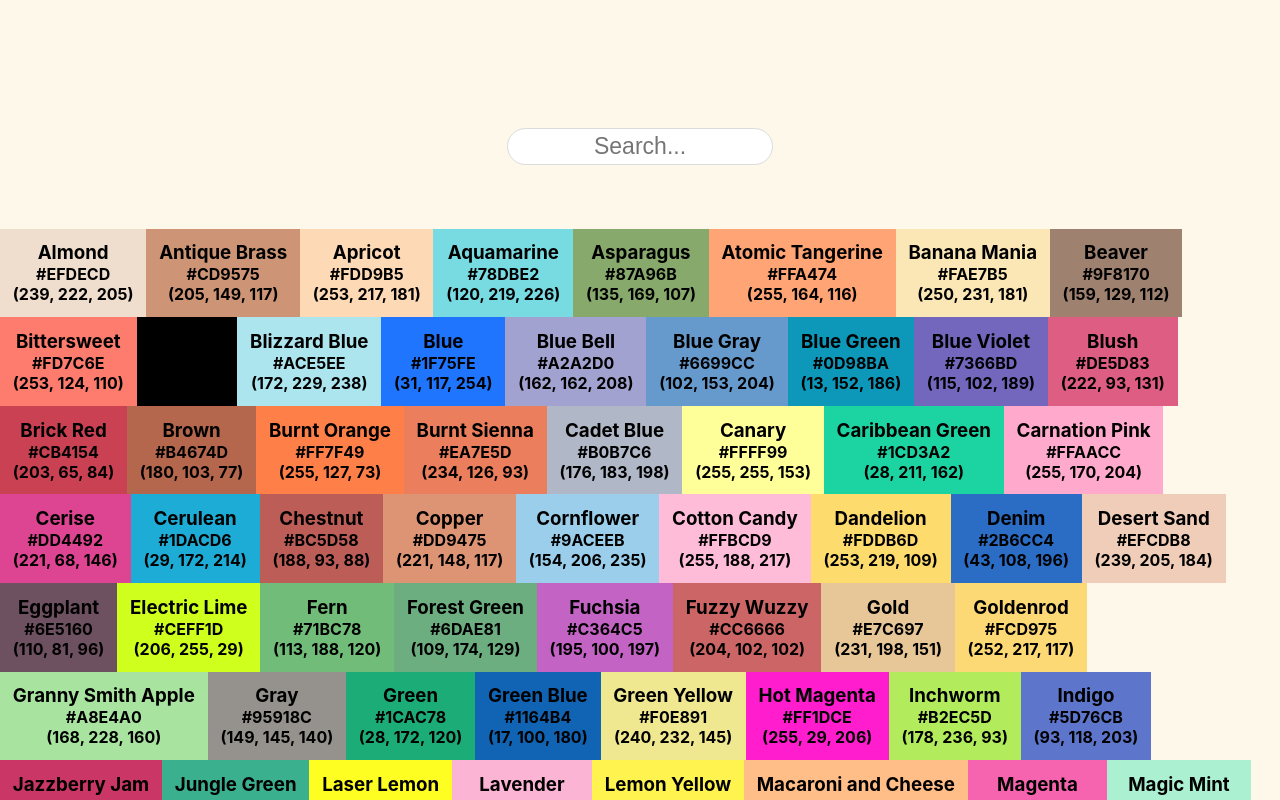
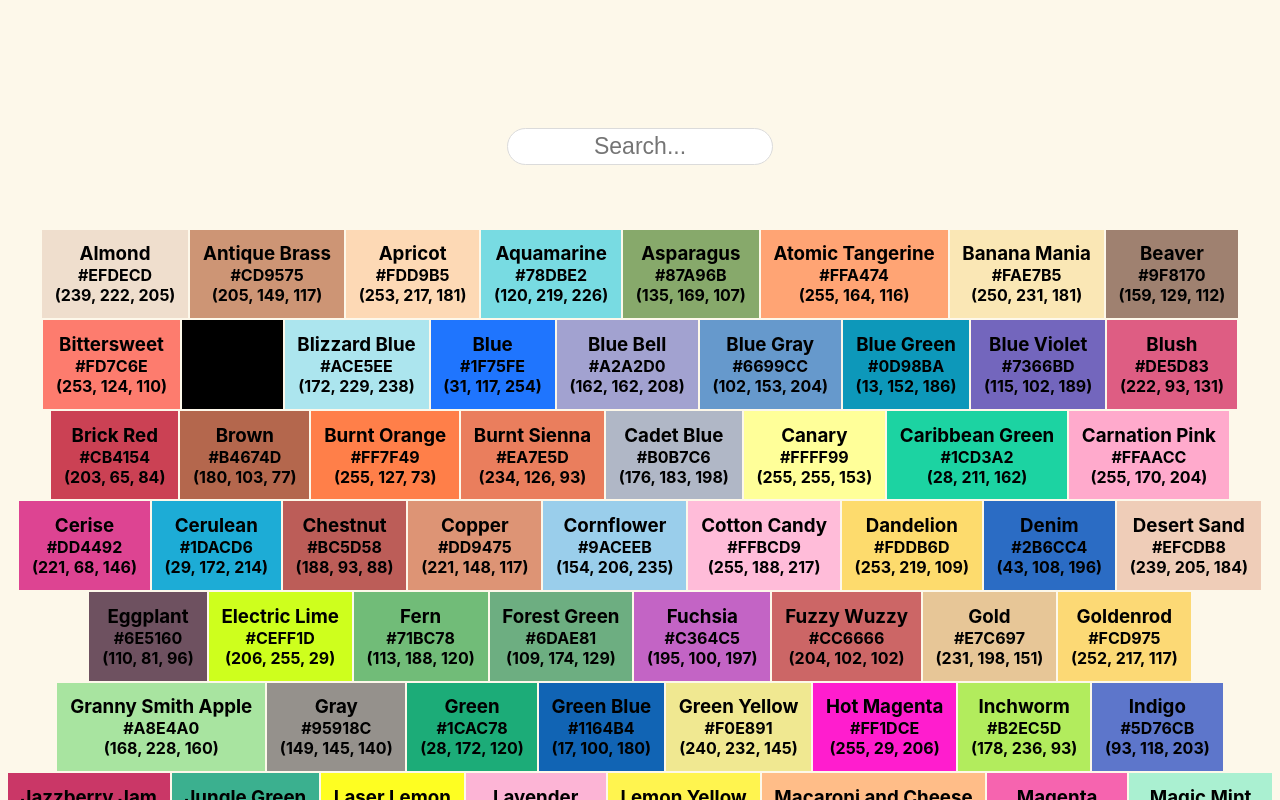
Before and after one commit to Maran1947/learn-reactjs, a React (Create React App) app: page /search in a window 1280 px wide. Shown: the top 800 px of the page. Built offline with nearby package versions, Linux system fonts and the light colour scheme.

Commit message:
changes app.js and search.css

```diff
--- a/src/App.js
+++ b/src/App.js
@@ -1,6 +1,6 @@
 import './App.css';
 import { BrowserRouter as Router, Route, Switch } from 'react-router-dom';
-import Counter from './project/counter/counter';
+import Counter from './project/counter/Counter';
 import quote_generator from './project/quote_generator/Quote_Generator';
 import Home from './project/home/Home';
 import Search from './project/search/Search'
--- a/src/project/search/Search.css
+++ b/src/project/search/Search.css
@@ -15,6 +15,11 @@ body {
 .color-div {
     display: flex;
     flex-wrap: wrap;
+    justify-content: center;
+}
+
+.color-box {
+    margin: 1px;
 }
 
 @media (max-width: 768px) {
```
